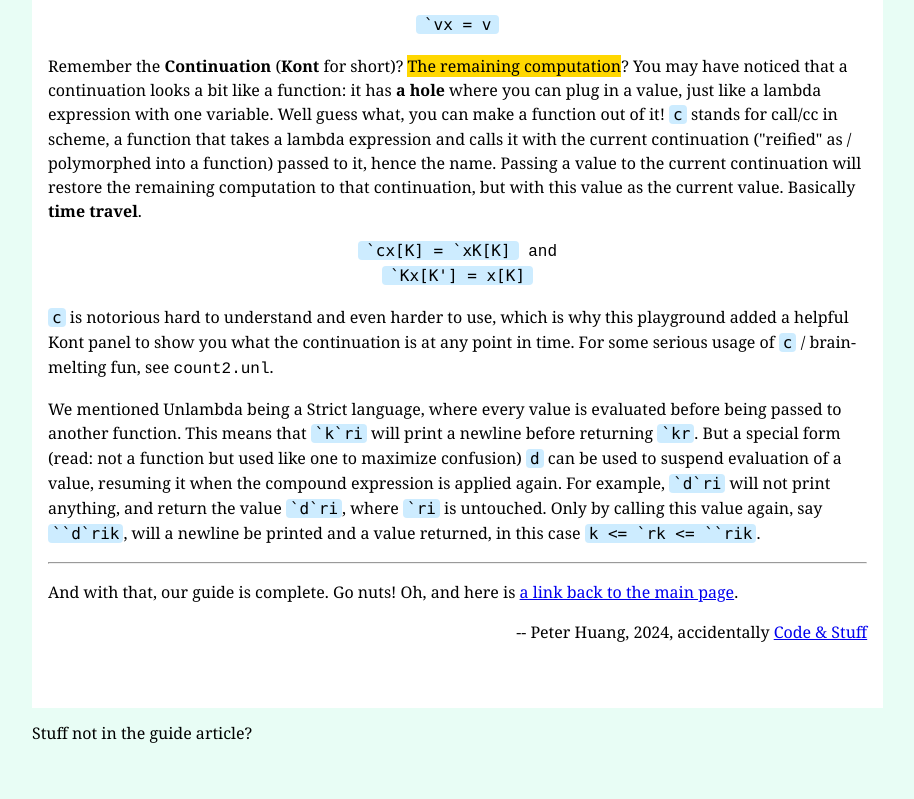
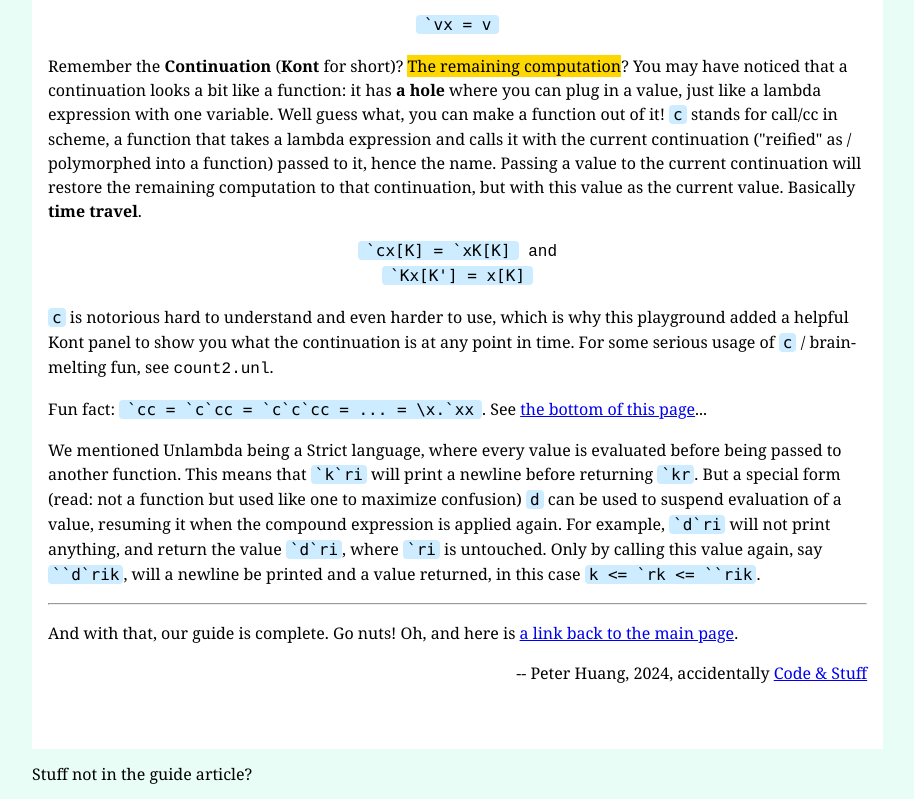
Before and after one commit to RebelPotato/UnABS, a plain HTML site: page docs/guide/index.html in a window 1280 px wide. Shown: the part 3554-4353 px from the top of the page, without its empty margins (0-914 px from the left). Before the commit the page ends 4312 px from the top, so only its background shows below. Drawn offline with nearby package versions, Linux system fonts and the light colour scheme.

Commit message:
Add fun fact

```diff
--- a/docs/guide/index.html
+++ b/docs/guide/index.html
@@ -323,6 +323,10 @@
           see <span class="courier">count2.unl</span>.
         </p>
         <p>
+          Fun fact: <code class="bg-lightest-blue br2 ph2 tc">`cc = `c`cc = `c`c`cc = ... = \x.`xx</code>. See
+          <a href="https://okmij.org/ftp/continuations/undelimited.html">the bottom of this page</a>...
+        </p>
+        <p>
           We mentioned Unlambda being a Strict language, where every value is
           evaluated before being passed to another function. This means that
           <code class="bg-lightest-blue br2 ph1">`k`ri</code> will print a
```
